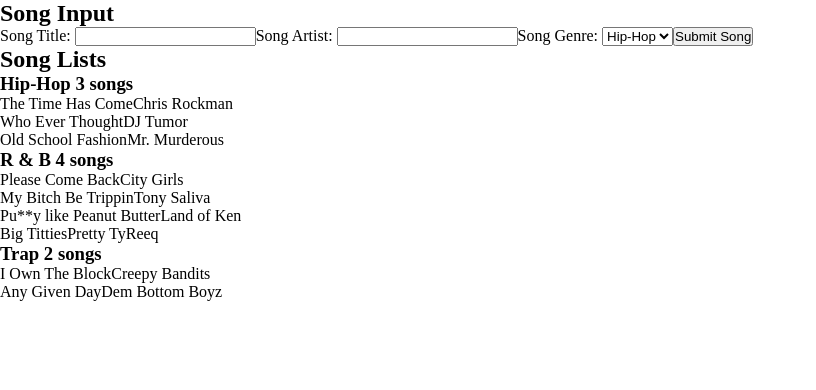
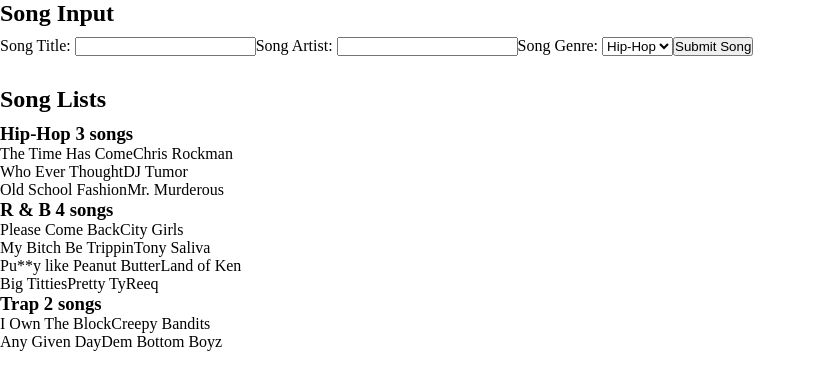
Before and after one commit to chrisvneal/song-list, a React (Create React App) app: page / in a window 1280 px wide. Shown: the top 390 px of the page, without its empty margins (0-816 px from the left). Built offline with nearby package versions, Linux system fonts and the light colour scheme.

Commit message:
Adjust spacing between sections

```diff
--- a/src/components/SongLists.js
+++ b/src/components/SongLists.js
@@ -9,10 +9,10 @@ const SongLists = ({ genres }) => {
   ));
 
   return (
-    <div className="song-lists">
+    <section className="song-lists">
       <h2>Song Lists</h2>
       {renderLists}
-    </div>
+    </section>
   );
 };
 
--- a/src/styles.scss
+++ b/src/styles.scss
@@ -3,3 +3,10 @@
   padding: 0;
   box-sizing: border-box;
 }
+section {
+  margin-bottom: 30px;
+}
+
+h2 {
+  margin-bottom: 10px;
+}
```
